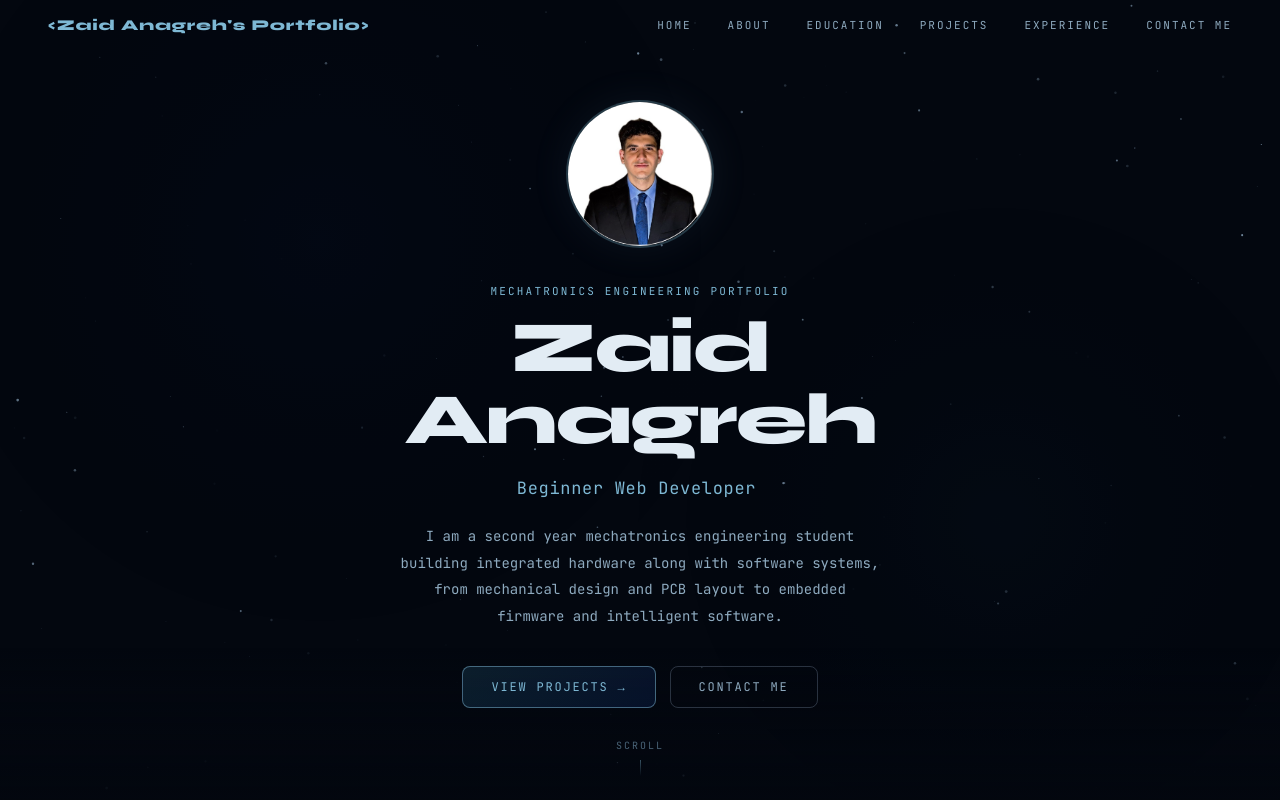
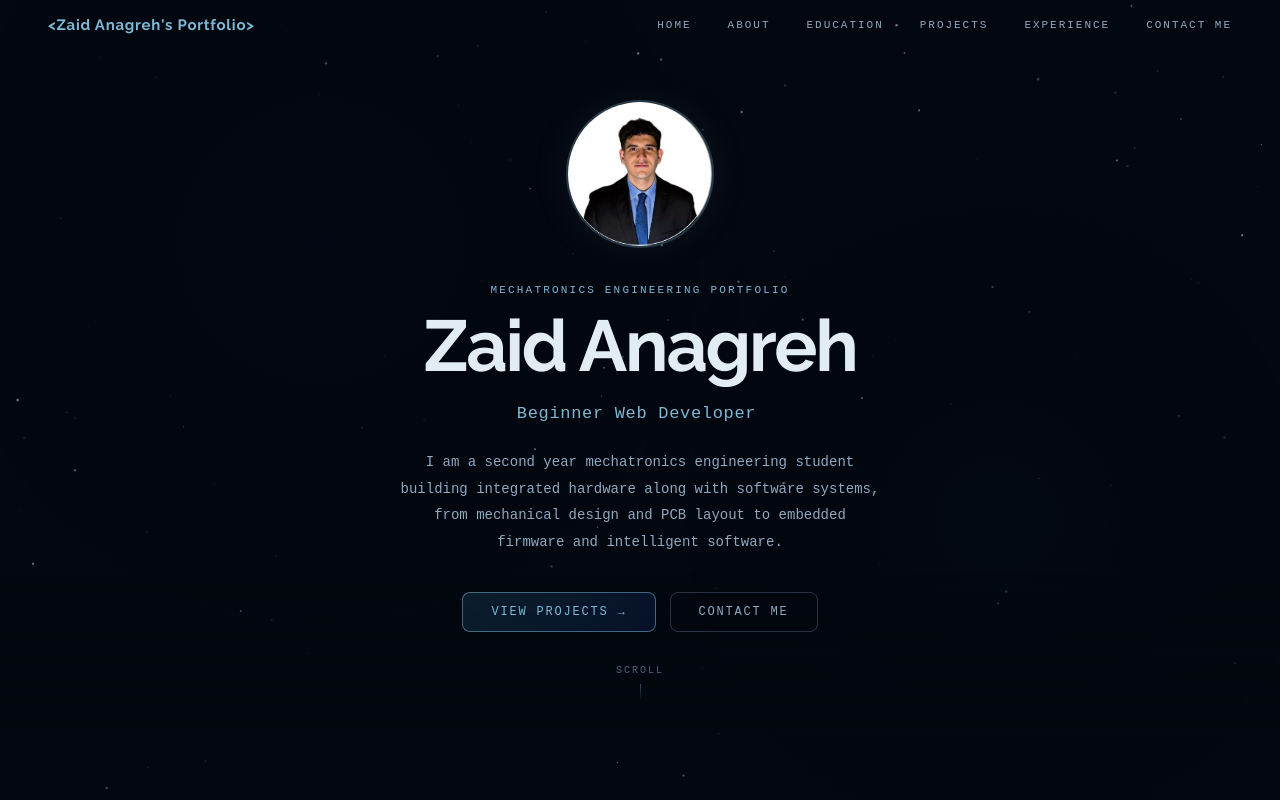
Before and after one commit to coding-muggle/Interactive-Personal-Portfolio-Website, a React (Vite) app: page / in a window 1280 px wide. Shown: the top 800 px of the page. Built offline with nearby package versions, Linux system fonts and the light colour scheme.

Commit message:
Font Update

```diff
--- a/index.html
+++ b/index.html
@@ -12,7 +12,7 @@
     <meta name="twitter:card" content="summary_large_image" />
     <link rel="preconnect" href="https://fonts.googleapis.com" />
     <link rel="preconnect" href="https://fonts.gstatic.com" crossorigin />
-    <link href="https://fonts.googleapis.com/css2?family=Syne:wght@400;600;700;800&family=JetBrains+Mono:wght@300;400;500&display=swap" rel="stylesheet" />
+<link href="https://fonts.googleapis.com/css2?family=Raleway:wght@400;700&display=swap" rel="stylesheet">
     <title>Zaid Anagreh — Engineering Portfolio</title>
   </head>
   <body>
--- a/src/styles/global.css
+++ b/src/styles/global.css
@@ -17,7 +17,7 @@
   --text-dim:  #4a6478;
   --glow-cyan: 0 0 20px rgba(126,184,212,0.15);
   --glow-blue: 0 0 20px rgba(91,143,196,0.12);
-  --font-head: 'Syne', sans-serif;
+  --font-head: 'Raleway', sans-serif;
   --font-mono: 'JetBrains Mono', monospace;
   --radius:    12px;
   --transition: 0.3s cubic-bezier(0.23, 1, 0.32, 1);
```
Also changed, not shown: src/components/Hero/index.jsx (line endings or trailing spaces).
